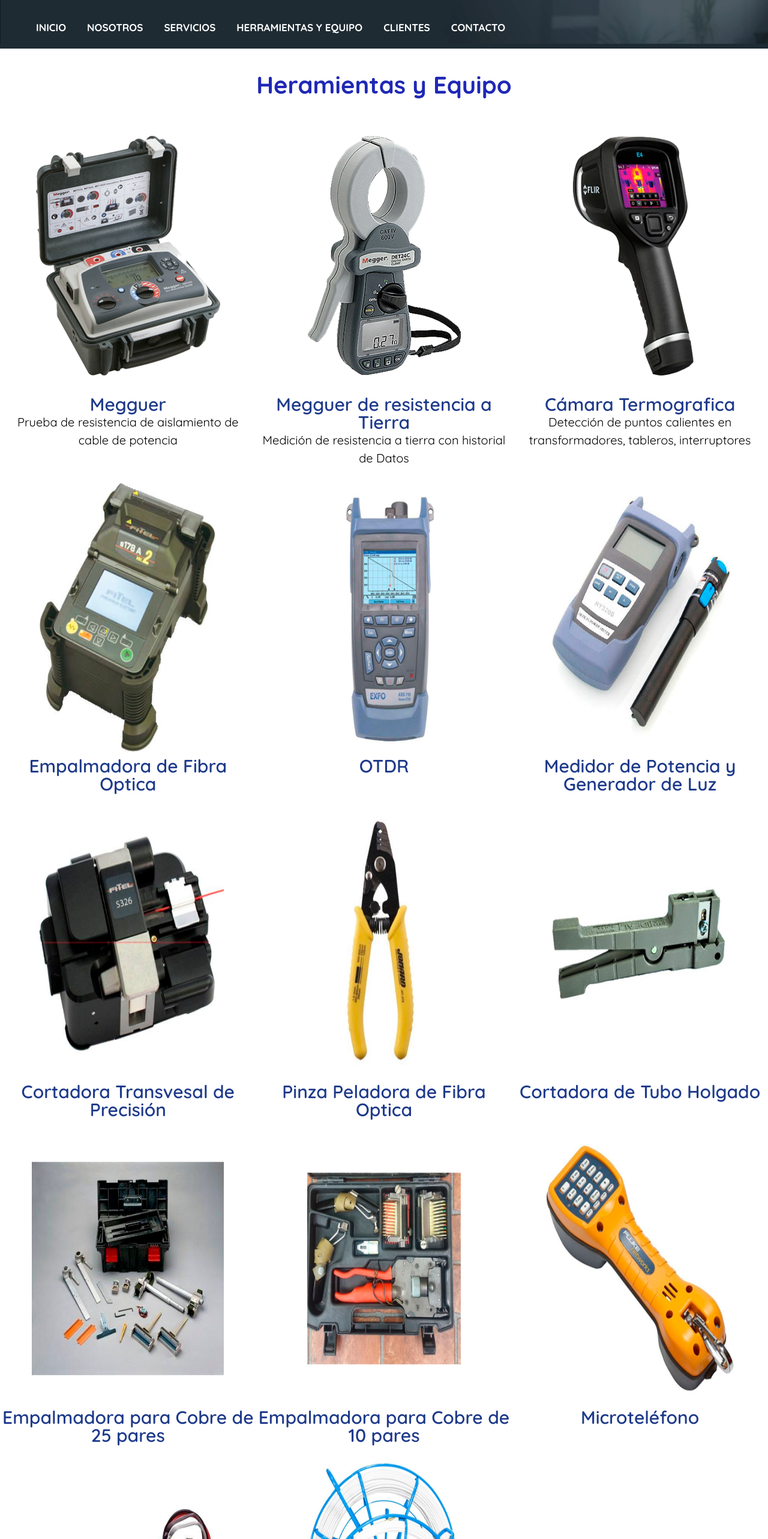
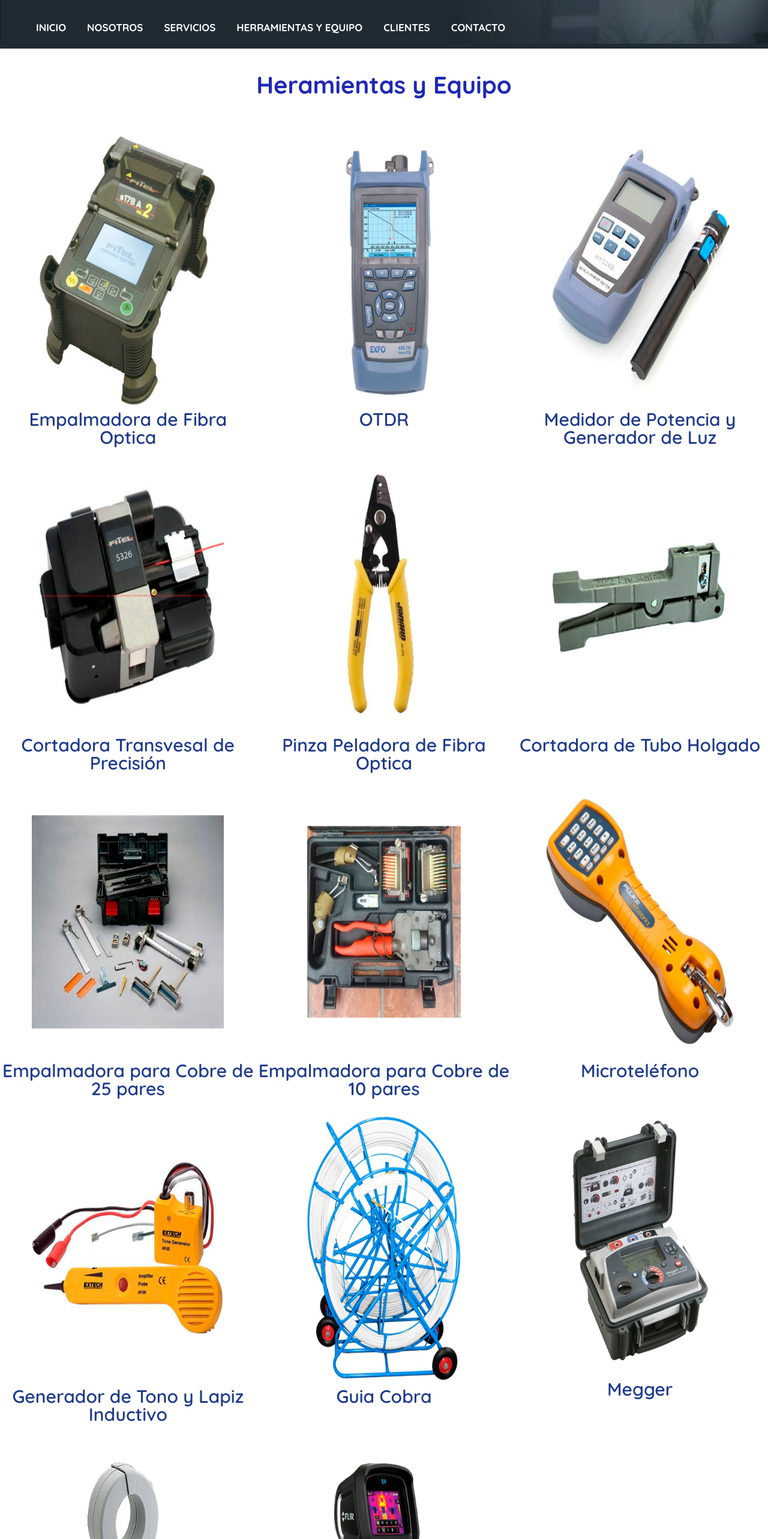
Before and after one commit to perezp26/quatcom, a Next.js app: page /herramientasequipo in a window 1280 px wide. Shown: the part 234-2800 px from the top of the page at 60% size. Built offline with nearby package versions, Linux system fonts and the light colour scheme.

Commit message:
herramientayequipo2

```diff
--- a/pages/herramientasequipo.js
+++ b/pages/herramientasequipo.js
@@ -7,25 +7,6 @@
         <main className='animate__animated animate__fadeIn'>
           <h2 className="heading">Heramientas y Equipo</h2>
         </main>
-
-        <div className='md:flex'>
-                    <div className='md:w-1/3 text-center'>
-                            <Image src='/img/megguer.png' width={ 320 }  height={ 450 } alt="megguer" className=' mx-auto' />
-                            <p className=' text-blue-900 font-semibold text-5xl' > Megguer </p>
-                            <p className='px-3'> Prueba de resistencia de aislamiento de cable de potencia</p>
-                    </div>
-                    <div className='md:w-1/3 text-center'>
-                            <Image src='/img/terrometro.png' width={ 280 }  height={ 450 } alt="terrometro" className='mx-auto'/>
-                            <p className=' text-blue-900 font-semibold text-5xl' > Megguer de resistencia a Tierra </p>
-                            <p className='px-3'> Medición de resistencia a tierra con historial de Datos</p>
-                    </div>
-
-                    <div className='md:w-1/3 text-center'>
-                            <Image src='/img/camaratermo.png' width={ 255 }  height={ 450 } alt="camara termografica" className='mx-auto'/>
-                            <p className=' text-blue-900 font-semibold text-5xl' > Cámara Termografica </p>
-                            <p className='px-3'> Detección de puntos calientes en transformadores, tableros, interruptores</p>
-                    </div>
-        </div>
         <div className='md:flex'>
                     <div className='md:w-1/3 text-center mt-10'>
                             <Image src='/img/empalmadora.png' width={ 320 }  height={ 450 } alt="Empalmadora de Fibra" className=' mx-auto' />
@@ -77,6 +58,22 @@
                             <Image src='/img/guiaCobra.png' width={ 320 }  height={ 450 } alt="Guia Cobra" className=' mx-auto' />
                             <p className=' text-blue-900 font-semibold text-5xl' > Guia Cobra </p>
                     </div>
+                    <div className='md:w-1/3 text-center mt-5'>
+                            <Image src='/img/megguer.png' width={ 235 }  height={ 450 } alt="megguer" className=' mx-auto' />
+                            <p className=' text-blue-900 font-semibold text-5xl' > Megger </p>
+                    </div>
+        </div>
+        <div className='md:flex'>
+
+                    <div className='md:w-1/3 text-center mb-10'>
+                            <Image src='/img/terrometro.png' width={ 210 }  height={ 450 } alt="terrometro" className='mx-auto'/>
+                            <p className=' text-blue-900 font-semibold text-5xl' > Megguer de resistencia a Tierra </p>
+                    </div>
+
+                    <div className='md:w-1/3 text-center mb-10'>
+                            <Image src='/img/camaratermo.png' width={ 190 }  height={ 450 } alt="camara termografica" className='mx-auto'/>
+                            <p className=' text-blue-900 font-semibold text-5xl' > Cámara Termografica </p>
+                    </div>
         </div>
     </Layout>
   )
```
